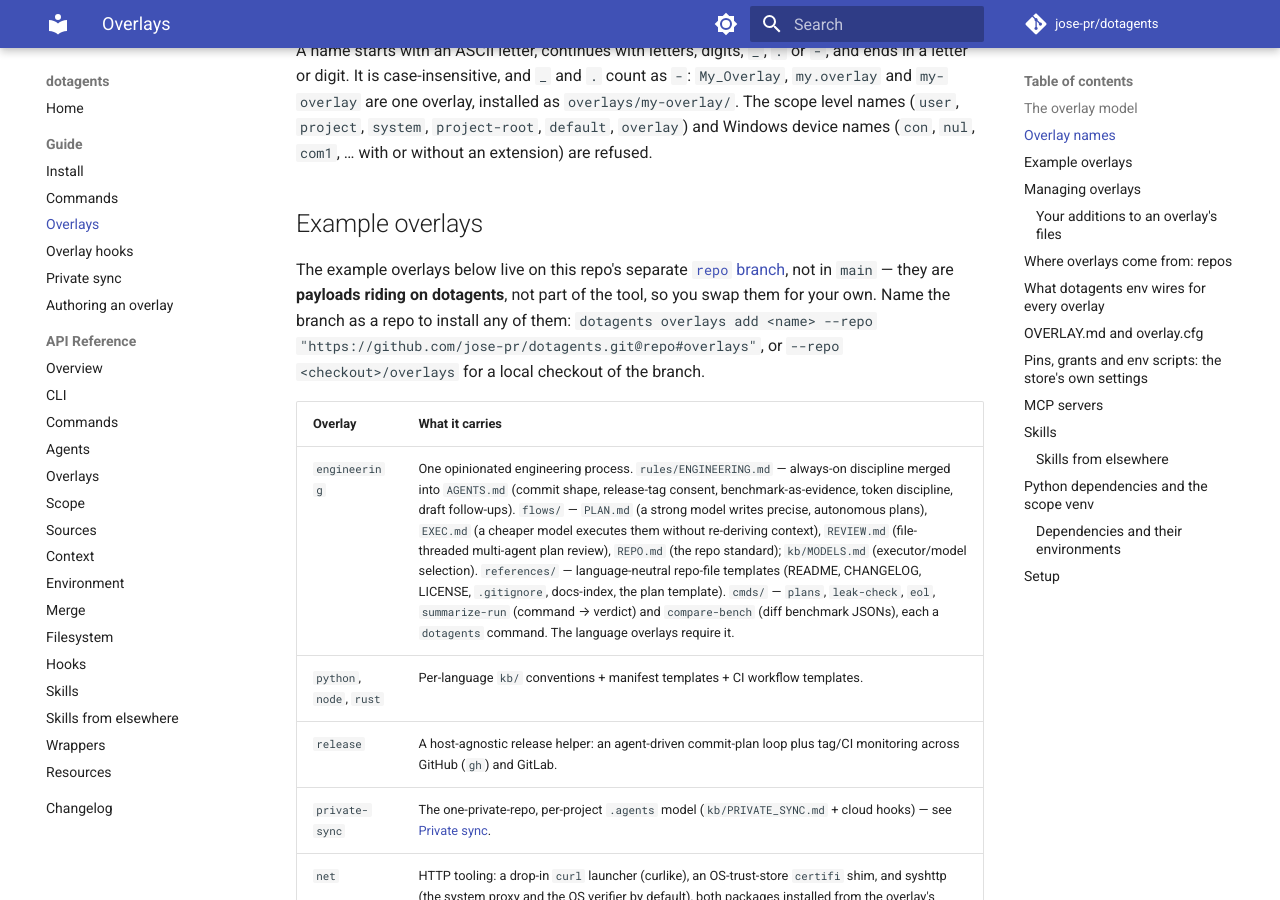
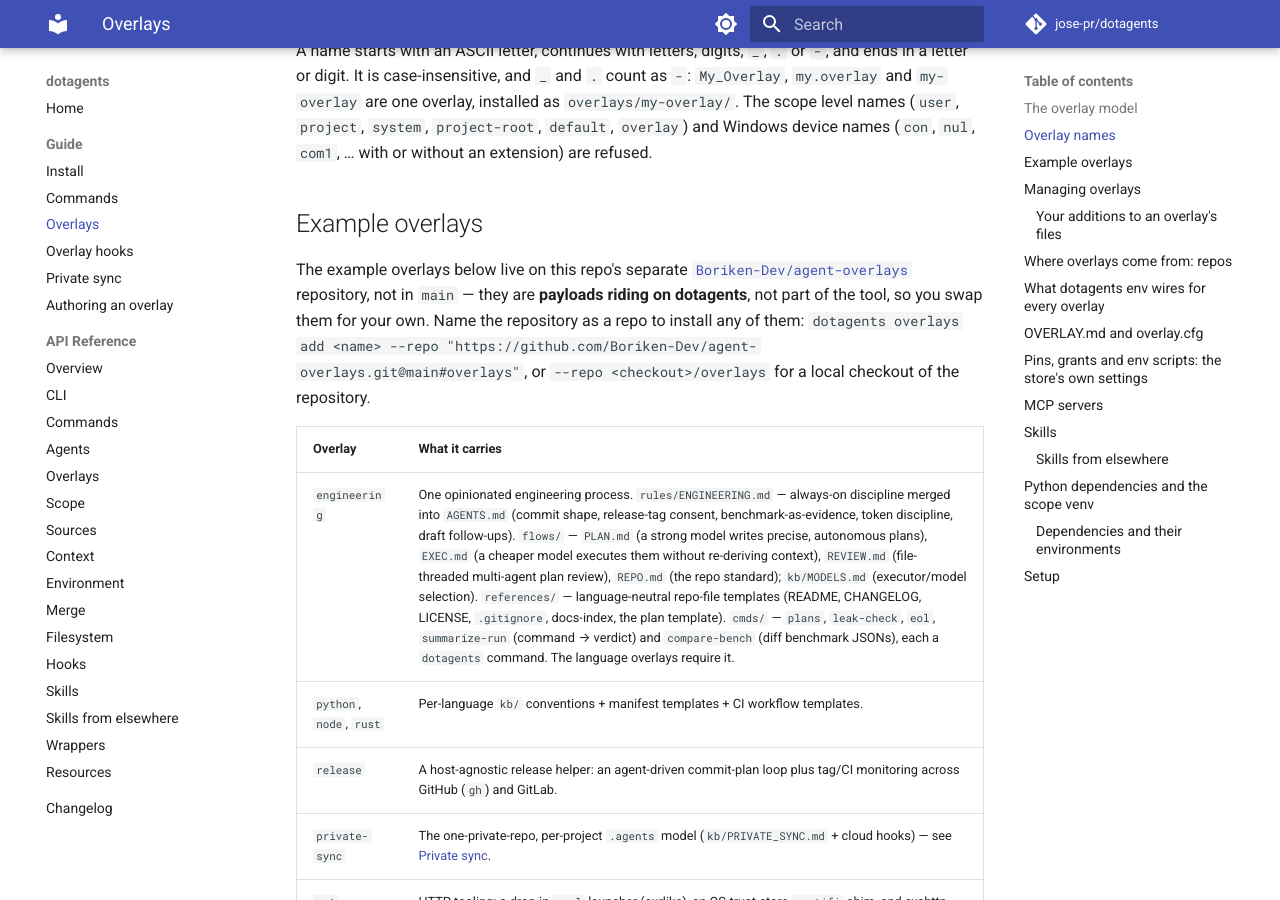
Before and after one commit to jose-pr/dotagents, an MkDocs documentation site: the page built from docs/guide/overlays.md, in a window 1280 px wide and 900 px high, scrolled down 791 px. Built offline with MkDocs 1.6.1 and Material for MkDocs 9.7.7, drawn with Linux system fonts in a browser that asks for light colours; comment, search, counter and statistics services are not loaded; some of the changed text lies outside the part shown.

Commit message:
docs: the example overlays live in Boriken-Dev/agent-overlays

````diff
--- a/docs/guide/overlays.md
+++ b/docs/guide/overlays.md
@@ -37,11 +37,11 @@ and ends in a letter or digit. It is case-insensitive, and `_` and `.` count as
 ## Example overlays
 
 The example overlays below live on this repo's separate
-[`repo` branch](https://github.com/jose-pr/dotagents/tree/repo), not in `main` —
+[`Boriken-Dev/agent-overlays`](https://github.com/Boriken-Dev/agent-overlays) repository, not in `main` —
 they are **payloads riding on dotagents**, not part of the tool, so you swap them for
-your own. Name the branch as a repo to install any of them:
-`dotagents overlays add <name> --repo "https://github.com/jose-pr/dotagents.git@repo#overlays"`,
-or `--repo <checkout>/overlays` for a local checkout of the branch.
+your own. Name the repository as a repo to install any of them:
+`dotagents overlays add <name> --repo "https://github.com/Boriken-Dev/agent-overlays.git@main#overlays"`,
+or `--repo <checkout>/overlays` for a local checkout of the repository.
 
 | Overlay | What it carries |
 | --- | --- |
@@ -108,7 +108,7 @@ first repo that offers the name wins. (`sync` goes back to the repo each overlay
 installed from.) A repo is **always a collection** of overlays, in one of two shapes:
 
 - a **directory of overlays** — each subdirectory is an overlay, `<dir>/<name>/` (a
-  checkout of the `repo` branch has them under `overlays/`, any folder);
+  checkout of the `agent-overlays` repository has them under `overlays/`, any folder);
 - a **registry** — a JSON, TOML or YAML file mapping `<name-or-alias>` to the
   **source** of that one overlay (the whole document, or its `overlays` key). TOML
   uses `tomli` below Python 3.11 (installed with the package, bundled in the
@@ -121,11 +121,11 @@ force git); `<ref>` is a branch, tag or commit; `<path>` is inside it. The two d
 in what the path names:
 
 - for a **repo**, the collection: a directory (of overlays) or a registry file in the
-  checkout, the checkout root with no path — `--repo …/dotagents.git@repo#overlays`
-  names the `overlays/` directory of the `repo` branch;
+  checkout, the checkout root with no path — `--repo …/agent-overlays.git@main#overlays`
+  names the `overlays/` directory of its `main` branch;
 - for a **source** (a registry value), the overlay: the path is the overlay's root
   directory, and with no path **the repository root is the overlay** —
-  `…/dotagents.git@repo#overlays/net` is the `net` overlay itself. Given as `--repo`,
+  `…/agent-overlays.git@main#overlays/net` is the `net` overlay itself. Given as `--repo`,
   that form would list `net`'s own subdirectories as overlays.
 
 A `scheme://` location that is not git is a **uripath path** (pathapi's URI layer, the
@@ -169,8 +169,8 @@ that names them.
 ```toml
 # ~/.agents/dotagents.toml
 [overlays]
-engineering = "https://github.com/you/dotagents.git@repo#overlays/engineering"
-python      = "https://github.com/you/dotagents.git@repo#overlays/python"
+engineering = "https://github.com/you/agent-overlays.git@main#overlays/engineering"
+python      = "https://github.com/you/agent-overlays.git@main#overlays/python"
 mytool      = "git@github.com:you/mytool-overlay.git@v2"      # no path: the repo root is the overlay
 local       = "~/src/overlays/local"                           # a local overlay directory
 mine        = "./my-overlays/mine"                             # relative to this file: ~/.agents/my-overlays/mine
@@ -178,7 +178,7 @@ mine        = "./my-overlays/mine"                             # relative to thi
 
 ```bash
 dotagents overlays add engineering -g                                        # from the registry above
-dotagents overlays add net -g --repo https://github.com/you/dotagents.git@repo#overlays
+dotagents overlays add net -g --repo https://github.com/you/agent-overlays.git@main#overlays
 dotagents overlays sync -g                                                   # refetches from each recorded repo
 ```
 
````
Also changed, not shown: CHANGELOG.md (+4 -0 lines), README.md (+4 -4 lines), docs/guide/commands.md (+1 -1 lines), docs/guide/private-sync.md (+2 -2 lines), docs/index.md (+2 -2 lines), 4 other files.
